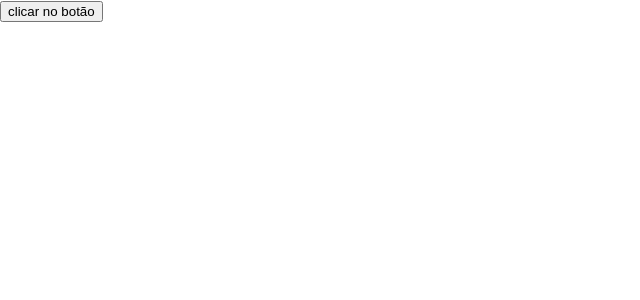
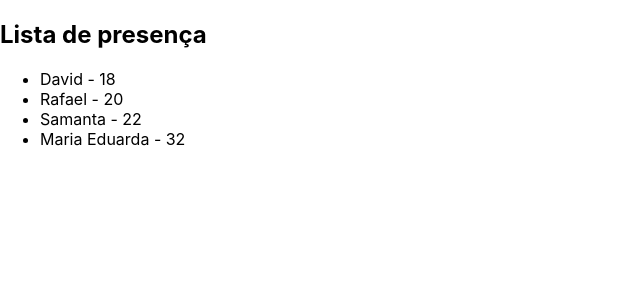
Before and after one commit to DavidAugustoo/treinoreact, a React (Vite) app in the folder react-vite/: page / in a window 1280 px wide. Shown: the top 300 px of the page, without its empty margins (0-640 px from the left). Built offline with nearby package versions, Linux system fonts and the light colour scheme.

Commit message:
Renderizando Listas

```diff
--- a/react-vite/src/App.tsx
+++ b/react-vite/src/App.tsx
@@ -1,14 +1,34 @@
-import { Button } from '../src/components/Button';
+import { Person } from './components/Person';
+
 const App = () => {
-  let textoDoBotao = 'clicar no botão';
+  let list = [
+    {
+      name: "David",
+      age: 18
+    },
+    {
+      name: "Rafael",
+      age: 20
+    },
+    {
+      name: "Samanta",
+      age: 22
+    },
+    {
+      name: "Maria Eduarda",
+      age: 32
+    },
+  ];
 
-  const botaoEventAction = (frase: string) => {
-    alert("Frase do app: " + frase);
-  }
 
   return (
     <div>
-      <Button text={textoDoBotao} clickFn={botaoEventAction}/>
+      <h2>Lista de presença</h2>
+      <ul>
+        {list.map( (item, index) => {
+          return <Person data={item} key={index}/>
+        })}
+      </ul>
     </div>
   );
 }
--- /dev/null
+++ b/react-vite/src/components/Person.tsx
@@ -0,0 +1,15 @@
+type Props = {
+    key: number;
+    data: {
+        name: string;
+        age: number;
+    }
+}
+
+export const Person = ({ data, key }: Props) => {
+    return (
+        <li key={key}>
+            {data.name} - {data.age}
+        </li>
+    );
+}
```
